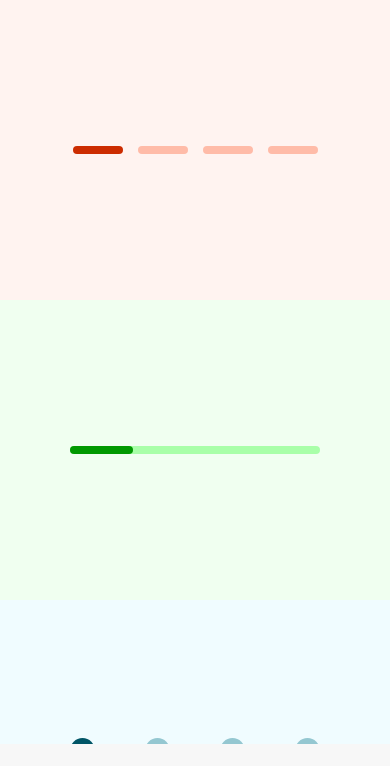
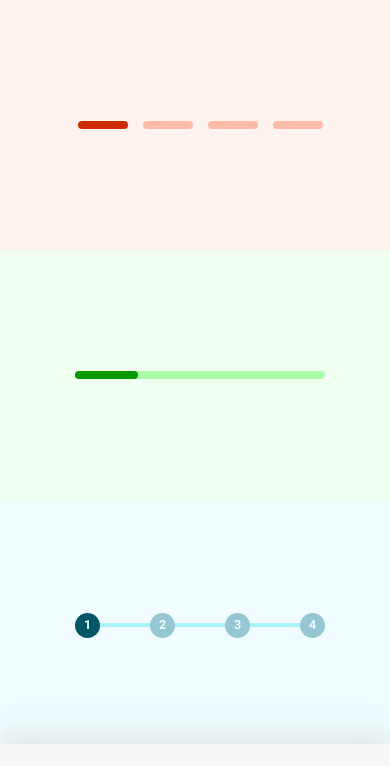
Before and after one commit to parthJsProjects/progress-steps, a website built with Parcel: page src/index.html in a window 390 px wide. Shown: the top 766 px of the page. Built offline with nearby package versions, Linux system fonts and the light colour scheme.

Commit message:
UPDATE responsive layout and controller shadow

```diff
--- a/src/styles/common.css
+++ b/src/styles/common.css
@@ -1,6 +1,16 @@
+.steps-group {
+  display: flex;
+  flex-wrap: wrap;
+  min-height: calc(100vh - 100px);
+  max-height: 2000px;
+  align-items: stretch;
+}
+
 .steps-box {
-  height: 300px;
+  min-height: 250px;
   display: flex;
   justify-content: center;
   align-items: center;
+  min-width: 400px;
+  flex: 50%;
 }
--- a/src/styles/controller.css
+++ b/src/styles/controller.css
@@ -10,6 +10,8 @@
   justify-content: center;
   align-items: center;
   gap: 20px;
+  box-shadow: 0 -14px 28px rgba(209, 209, 209, 0.25),
+    0 -10px 10px rgba(214, 214, 214, 0.22);
 }
 
 .steps-controller-box button {
```
